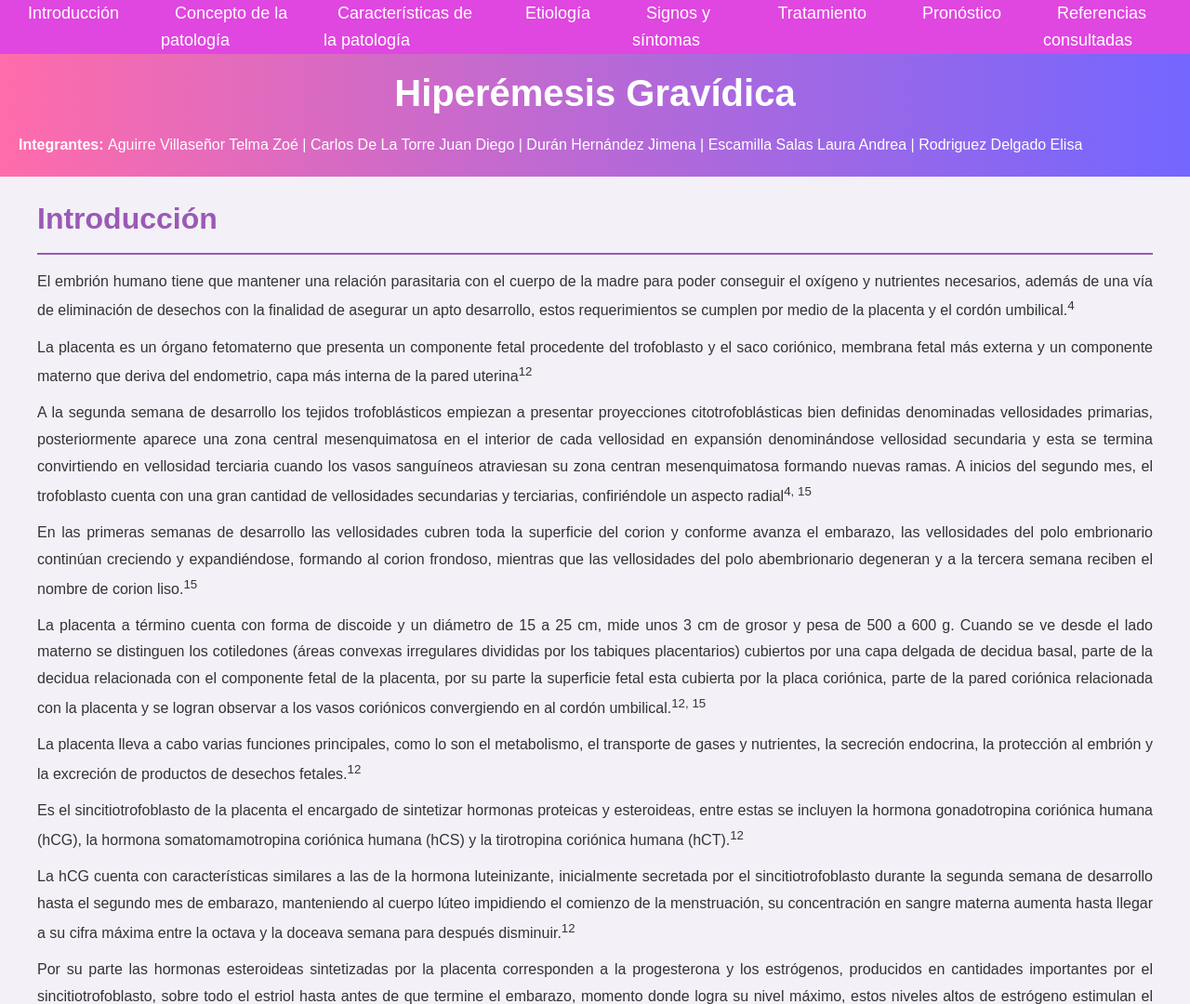
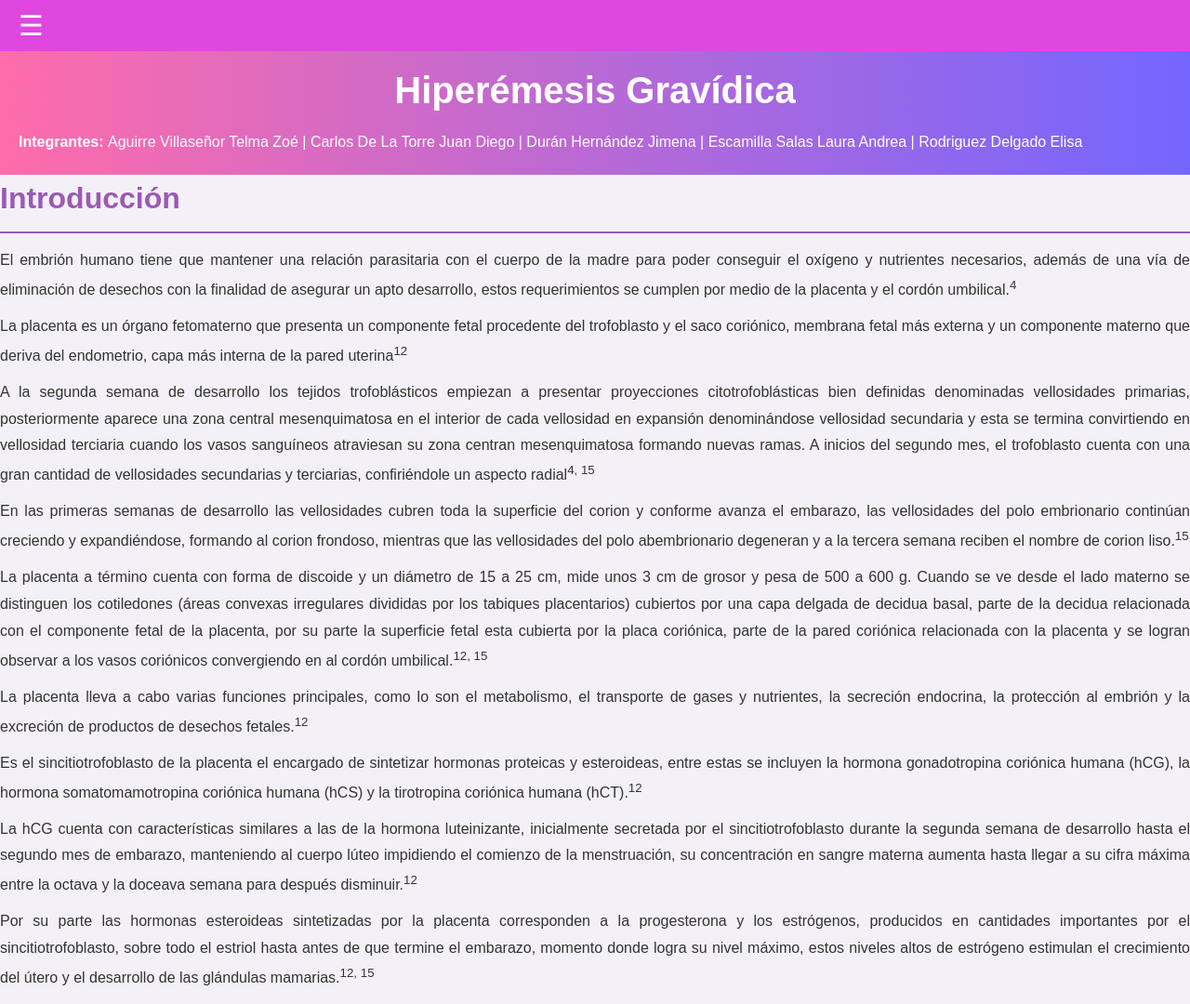
Before and after one commit to ZAV000/embrio, a plain HTML site: page index.html in a window 1280 px wide. Shown: the top 1080 px of the page at 93% size. Drawn offline with Linux system fonts and the light colour scheme.

Commit message:
Update styles.css

```diff
--- a/styles.css
+++ b/styles.css
@@ -40,85 +40,51 @@ header {
     padding: 10px 20px;
 }
 
-
 nav {
     position: relative;
     display: flex;
     justify-content: space-between;
     align-items: center;
     background-color: #e046e0;
+    padding: 10px 20px;
 }
 
+/* Botón del menú hamburguesa */
 .menu-toggle {
-    display: none;
-    background-color: #e046e0;
+    display: block;
+    background: none;
     border: none;
     color: white;
     font-size: 30px;
-    padding: 10px;
     cursor: pointer;
-    border-radius: 5px;
-    transition: background-color 0.3s ease;
+    outline: none;
 }
 
-.menu-toggle:hover {
-    background-color: #9b59b6;
-}
-
+/* Menú oculto por defecto */
 nav ul {
-    list-style: none;
-    padding: 0;
-    display: flex;
-    margin: 0;
-}
-
-nav ul li {
-    margin: 0 15px;
-}
-
-nav ul li a {
-    color: white;
-    text-decoration: none;
-    font-size: 18px;
-    padding: 10px 15px;
-    border-radius: 5px;
-    transition: background-color 0.3s ease;
-}
-
-nav ul li a:hover {
-    text-decoration: underline;
-}
-
-@media (max-width: 768px) {
-    .menu-toggle {
-        display: block;
-    }
-
-    nav ul {
-        display: none;
+    display: none; /* Oculta el menú */
     background-color: #e046e0;
     position: absolute;
     top: 60px;
     width: 100%;
     text-align: left;
     padding: 10px 20px;
-        box-shadow: 0 5px 15px rgba(0,0,0,0.1);
+    box-shadow: 0 5px 15px rgba(0, 0, 0, 0.1);
 }
 
+/* Estilo para los elementos del menú */
 nav ul li {
-        display: block;
-        margin: 10px 0;
+    display: block; /* Cada enlace en línea */
 }
 
-    nav ul.show {
-        display: block;
-    }
+nav ul li a {
+    color: white; /* Color blanco para el texto */
+    text-decoration: none; /* Sin subrayado */
 }
 
-main {
-    padding: 20px;
-    margin: 20px;
-    margin: 0 20px;
+/* Mostrar el menú cuando se active */
+nav ul.show {
+    display: block; /* Muestra el menú */
 }
 
 section {
```
Lines whose indentation alone changed are shown as unchanged.
